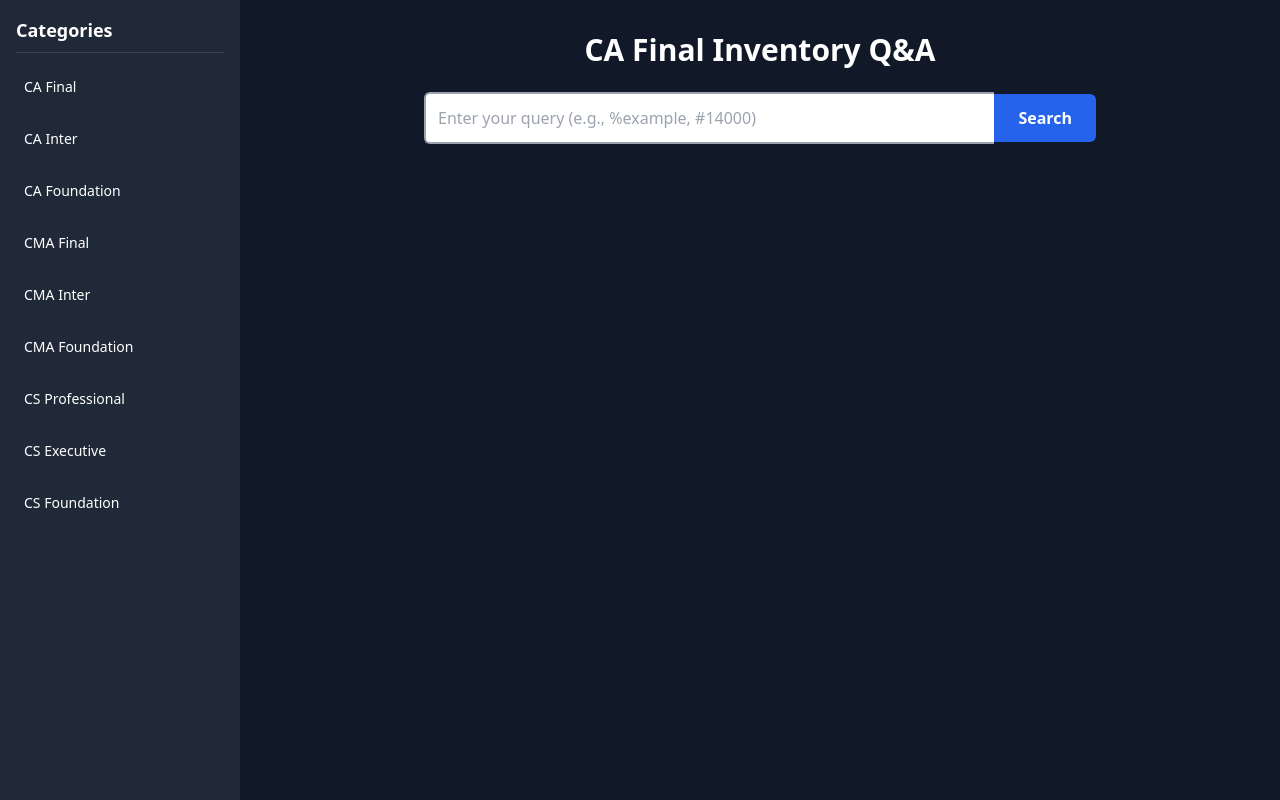
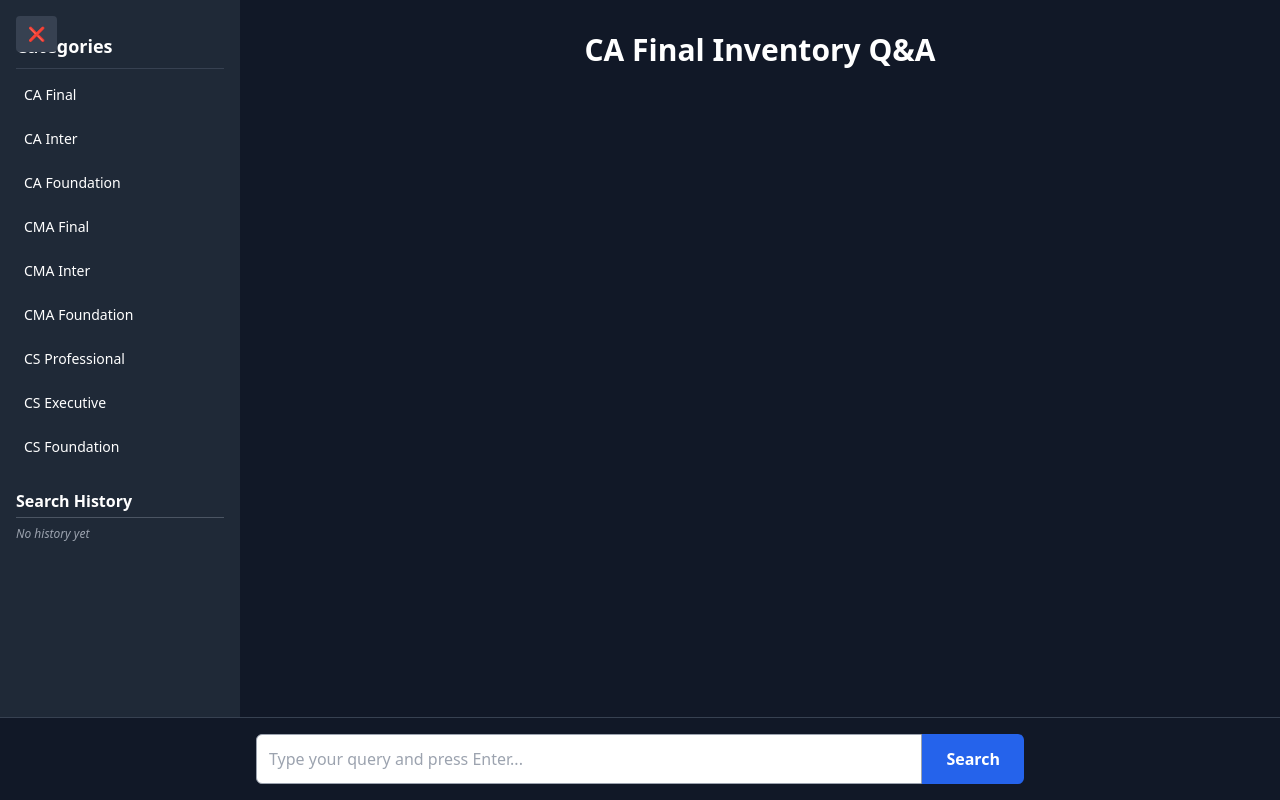
Before and after one commit to Hariai1/CA-final-frontend, a React (Vite) app: page / in a window 1280 px wide. Built offline with nearby package versions, Linux system fonts and the light colour scheme.

Commit message:
✅ Add sidebar toggle functionality

```diff
--- a/src/App.jsx
+++ b/src/App.jsx
@@ -8,9 +8,12 @@ const App = () => {
   const [loading, setLoading] = useState(false);
   const [noResults, setNoResults] = useState(false);
   const [cachedResults, setCachedResults] = useState([]);
+  const [sidebarOpen, setSidebarOpen] = useState(true);
+  const [searchHistory, setSearchHistory] = useState([]);
 
-  const handleSearch = async () => {
-    if (!query.trim()) return;
+  const handleSearch = async (customQuery) => {
+    const searchText = customQuery || query;
+    if (!searchText.trim()) return;
 
     setLoading(true);
     setSelectedResult(null);
@@ -20,7 +23,7 @@ const App = () => {
       const response = await fetch('https://ca-final-backend.onrender.com/search', {
         method: 'POST',
         headers: { 'Content-Type': 'application/json' },
-        body: JSON.stringify({ query }),
+        body: JSON.stringify({ query: searchText }),
       });
 
       const data = await response.json();
@@ -34,6 +37,14 @@ const App = () => {
         setMatchedQuestions(results);
         setCachedResults(results);
         setNoResults(false);
+
+        // Add to search history only if it’s not from history click
+        if (!customQuery) {
+          setSearchHistory((prev) => [
+            searchText,
+            ...prev.filter((q) => q !== searchText),
+          ]);
+        }
       }
     } catch (error) {
       console.error('❌ Error fetching results:', error);
@@ -56,14 +67,28 @@ const App = () => {
   };
 
   return (
-    <div className="flex h-screen bg-gray-900 text-white">
+    <div className="flex h-screen bg-gray-900 text-white relative">
+      {/* Sidebar Toggle Button */}
+      <button
+        onClick={() => setSidebarOpen(!sidebarOpen)}
+        className="absolute top-4 left-4 z-50 text-white bg-gray-700 px-3 py-2 text-sm rounded hover:bg-gray-600"
+      >
+        {sidebarOpen ? '❌' : '☰'}
+      </button>
+
       {/* Sidebar */}
-      <div className="w-60 bg-gray-800 p-4 space-y-4">
-        <h2 className="text-lg font-bold border-b border-gray-700 pb-2">Categories</h2>
+      <div
+        className={`${sidebarOpen ? 'w-60' : 'w-0'} transition-all duration-300 bg-gray-800 overflow-hidden`}
+      >
+        <div className="p-4">
+          {sidebarOpen && (
+            <>
+              <h2 className="text-lg font-bold border-b border-gray-700 pb-2 mt-4">Categories</h2>
+              <div className="space-y-2 mt-2">
                 {[
                   'CA Final', 'CA Inter', 'CA Foundation',
                   'CMA Final', 'CMA Inter', 'CMA Foundation',
-          'CS Professional', 'CS Executive', 'CS Foundation'
+                  'CS Professional', 'CS Executive', 'CS Foundation',
                 ].map((cat) => (
                   <div key={cat} className="text-sm hover:bg-gray-700 p-2 rounded cursor-pointer">
                     {cat}
@@ -71,50 +96,55 @@ const App = () => {
                 ))}
               </div>
 
+              <h2 className="text-md font-semibold border-b border-gray-600 pb-1 mt-6">Search History</h2>
+              <div className="space-y-1 mt-2">
+                {searchHistory.length === 0 ? (
+                  <div className="text-xs text-gray-400 italic">No history yet</div>
+                ) : (
+                  searchHistory.map((q, index) => (
+                    <div
+                      key={index}
+                      onClick={() => {
+                        setQuery(q);
+                        handleSearch(q);
+                      }}
+                      className="text-xs text-gray-300 hover:text-white cursor-pointer truncate"
+                    >
+                      🔁 {q}
+                    </div>
+                  ))
+                )}
+              </div>
+            </>
+          )}
+        </div>
+      </div>
+
       {/* Main */}
-      <div className="flex-1 p-8 flex flex-col items-center overflow-y-auto">
+      <div className="flex-1 pt-8 pb-24 px-4 sm:px-8 flex flex-col items-center overflow-y-auto">
         <h1 className="text-3xl font-bold mb-6">CA Final Inventory Q&A</h1>
-
-        <div className="w-full max-w-2xl flex items-center">
-          <input
-            type="text"
-            value={query}
-            onChange={(e) => setQuery(e.target.value)}
-            onKeyDown={handleKeyDown}
-            placeholder="Enter your query (e.g., %example, #14000)"
-            className="flex-grow p-3 text-black rounded-l-md border-2 border-r-0 border-gray-400"
-          />
-          <button
-            onClick={handleSearch}
-            className="px-6 py-3 bg-blue-600 text-white font-semibold rounded-r-md hover:bg-blue-700"
-          >
-            Search
-          </button>
-        </div>
 
         {loading && <div className="mt-4 text-gray-300 text-sm">🔄 Searching...</div>}
         {noResults && <div className="mt-4 text-red-400 text-sm">❌ No results found.</div>}
 
-        {/* Match List */}
         {!selectedResult && matchedQuestions.length > 0 && (
-          <div className="mt-6 w-full max-w-3xl space-y-3">
+          <div className="mt-2 w-full max-w-3xl space-y-3">
             <h2 className="text-lg font-semibold mb-2">Matched Questions:</h2>
             {matchedQuestions.map((res, index) => (
               <div
                 key={index}
                 onClick={() => handleSelect(res)}
-                className="bg-gray-800 p-4 rounded-md cursor-pointer hover:bg-gray-700"
+                className="bg-gray-800 p-4 rounded-md cursor-pointer hover:bg-gray-700 text-justify"
               >
-                <span className="font-semibold">Q:</span>{" "}
+                <span className="font-semibold">Q{index + 1}:</span>{" "}
                 {res.question?.length > 0
-                  ? res.question.slice(0, 100) + (res.question.length > 100 ? "..." : "")
+                  ? res.question.slice(0, 50) + (res.question.length > 50 ? "..." : "")
                   : "No question text"}
               </div>
             ))}
           </div>
         )}
 
-        {/* Selected Result Detail View */}
         {selectedResult && (
           <div className="mt-6 w-full max-w-4xl space-y-3 bg-gray-800 p-6 rounded-lg">
             <button
@@ -133,6 +163,26 @@ const App = () => {
           </div>
         )}
       </div>
+
+      {/* Fixed Bottom Search Bar */}
+      <div className="fixed bottom-0 left-0 right-0 bg-gray-900 p-4 border-t border-gray-700 flex justify-center z-40">
+        <div className="w-full max-w-3xl flex">
+          <input
+            type="text"
+            value={query}
+            onChange={(e) => setQuery(e.target.value)}
+            onKeyDown={handleKeyDown}
+            placeholder="Type your query and press Enter..."
+            className="flex-grow p-3 text-black rounded-l-md border border-gray-400"
+          />
+          <button
+            onClick={() => handleSearch()}
+            className="px-6 py-3 bg-blue-600 text-white font-semibold rounded-r-md hover:bg-blue-700"
+          >
+            Search
+          </button>
+        </div>
+      </div>
     </div>
   );
 };
```
Lines whose indentation alone changed are shown as unchanged.
